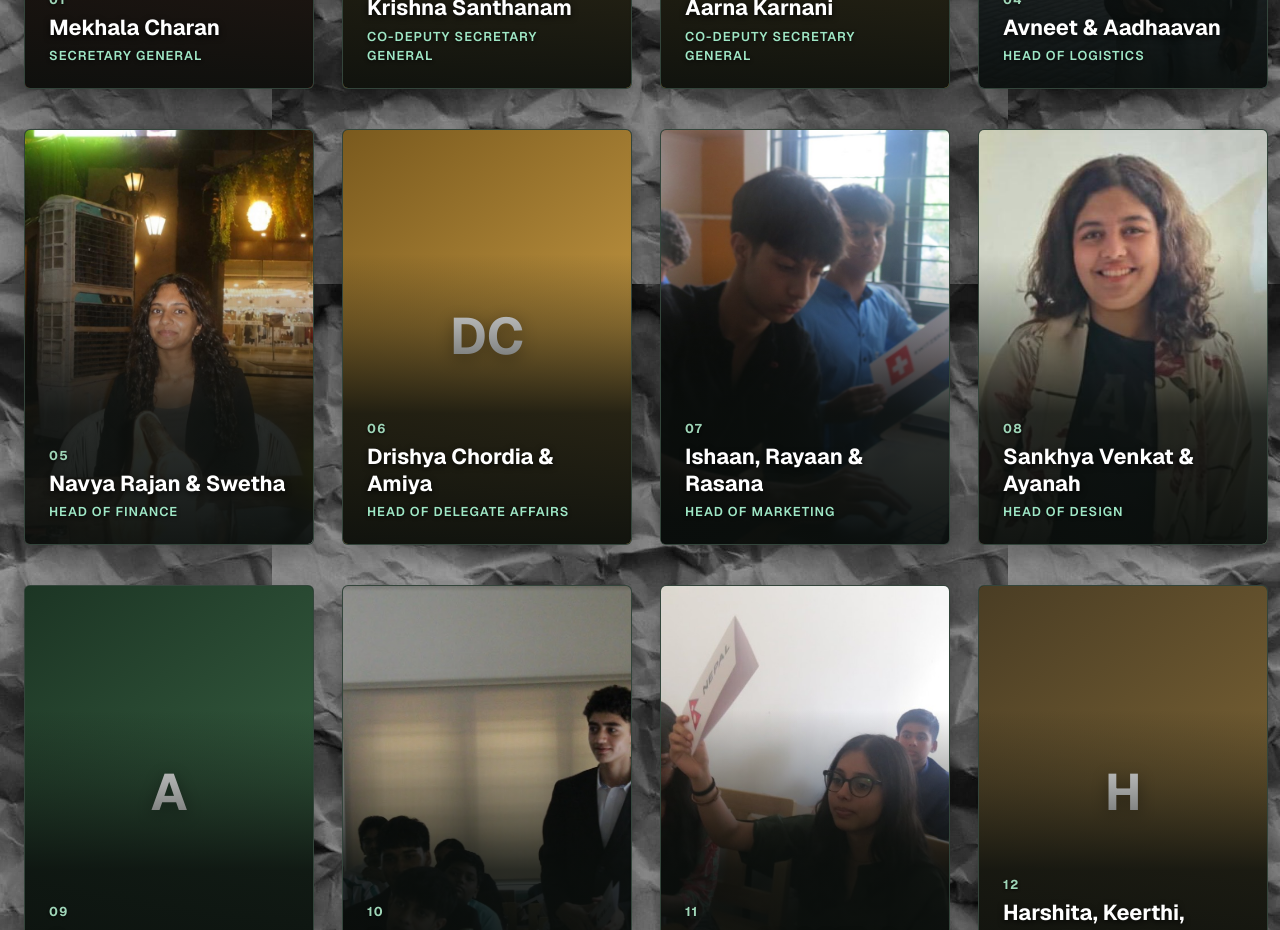
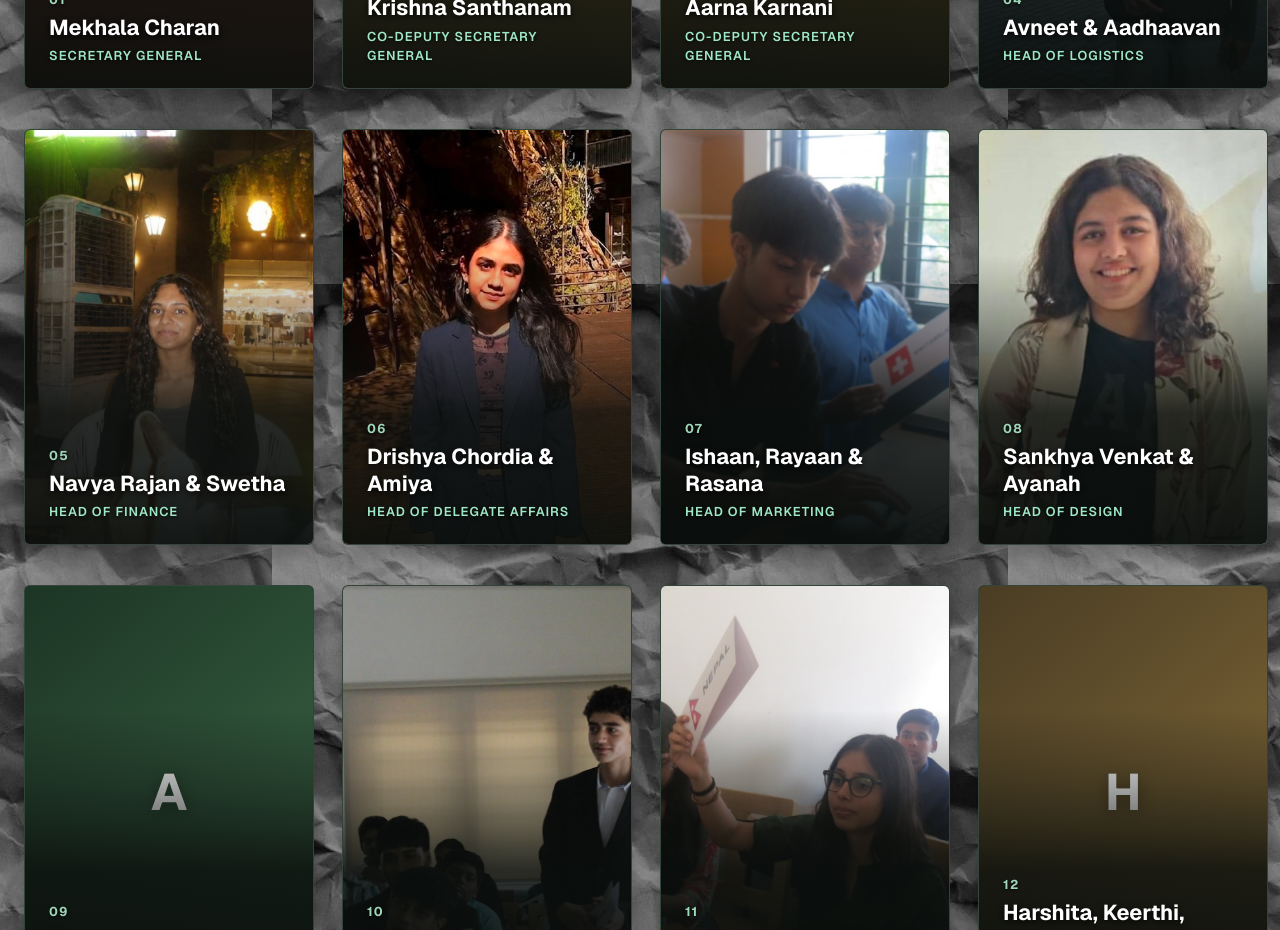
Before and after one commit to ArunAlagappan-2010/MCTM.MUN, a Next.js app: page /secretariat in a window 1280 px wide. Shown: the part 820-1750 px from the top of the page. Built offline with nearby package versions, Linux system fonts and the light colour scheme.

Commit message:
Add Drishya bio and photo to Head of Delegate Affairs secretariat card

```diff
--- a/src/data/mun.ts
+++ b/src/data/mun.ts
@@ -115,7 +115,9 @@ export const secretariat: SecretariatRole[] = [
   {
     role: "Head of Delegate Affairs",
     names: "Drishya Chordia & Amiya",
-    blurb: "First point of contact for delegate queries and school-to-school communication.",
+    blurb:
+      "Creativity has always been my driving force, and as Marketing Director for this year's MCTM MUN, I've loved turning that passion into content that actually connects with people. From campaigns to online content, our goal is to make every delegate excited to be part of something bigger.",
+    image: "/secretariat/drishya.jpeg",
   },
   {
     role: "Head of Marketing",
```
Also changed, not shown: Ryaan.jpeg (added), public/secretariat/drishya.jpeg (added).
